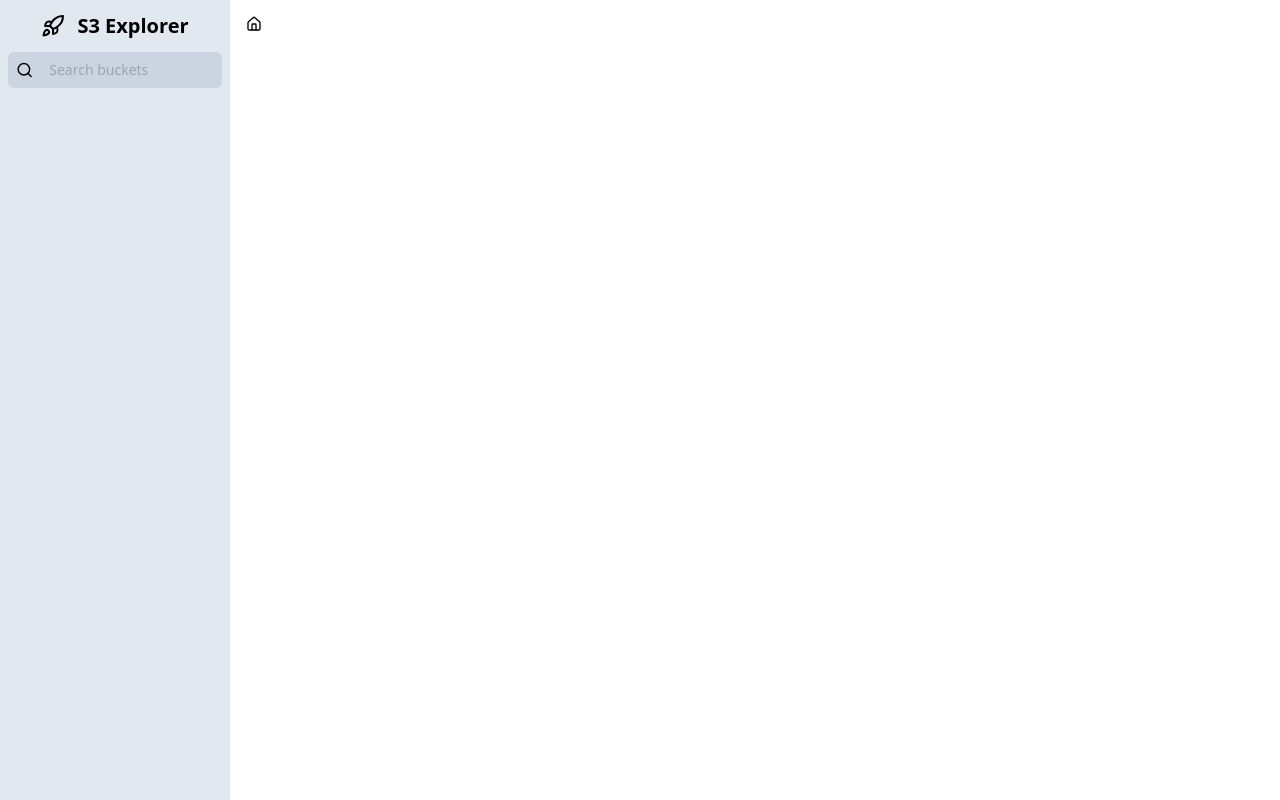
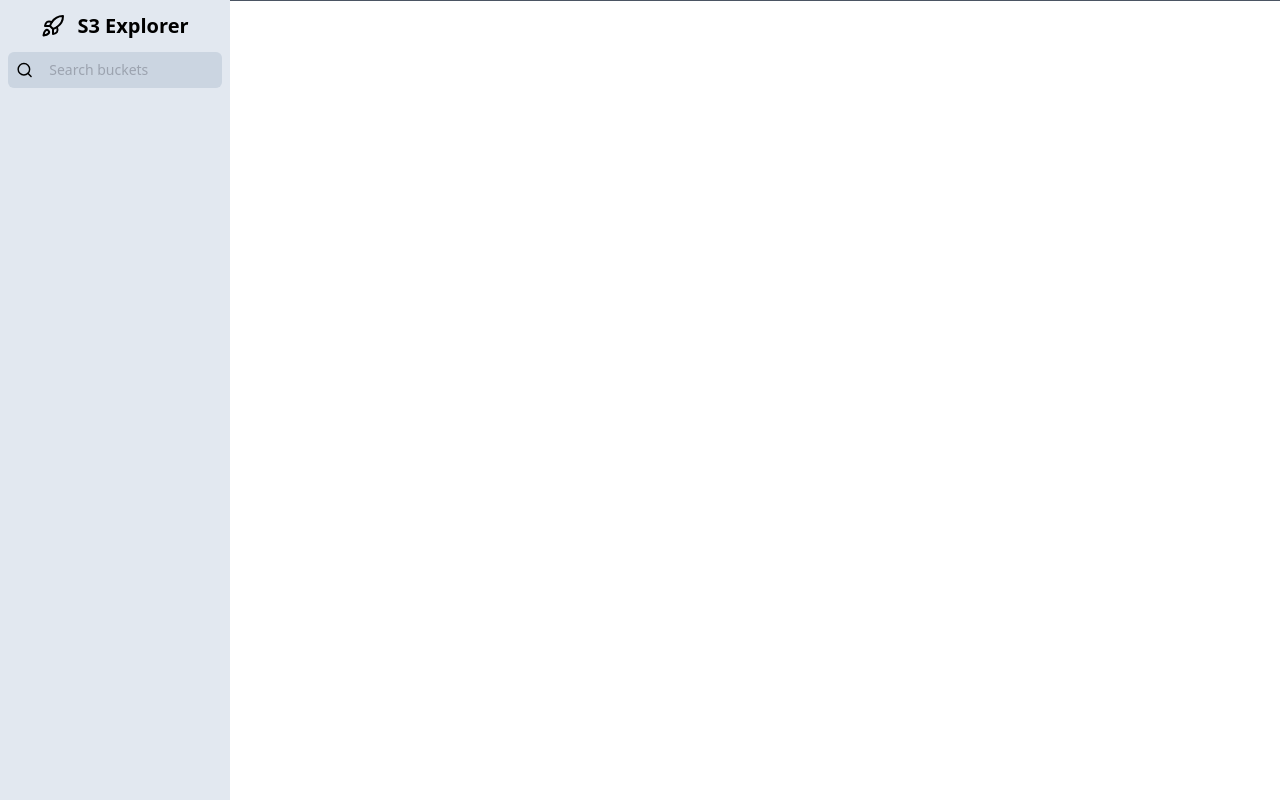
Before and after one commit to devjayprakash/easyaws, a React (Vite) app in the folder s3explorer/: page / in a window 1280 px wide. Built offline with nearby package versions, Linux system fonts and the light colour scheme.

Commit message:
Tabs support

```diff
--- a/s3explorer/package.json
+++ b/s3explorer/package.json
@@ -42,6 +42,7 @@
   "license": "MIT",
   "dependencies": {
     "@aws-sdk/client-s3": "^3.609.0",
+    "@monaco-editor/react": "^4.6.0",
     "@tailwindcss/line-clamp": "^0.4.4",
     "electron-squirrel-startup": "^1.0.1",
     "lucide-react": "^0.400.0",
--- a/s3explorer/src/components/FolderContent.tsx
+++ b/s3explorer/src/components/FolderContent.tsx
@@ -2,16 +2,11 @@ import { FolderArchiveIcon, HomeIcon } from 'lucide-react';
 import React, { useEffect, useState } from 'react';
 import useGlobalStore, { ContentResult } from '../store/global';
 
-function FolderContent() {
-  const {
-    active_bucket,
-    currentTree,
-    createTree,
-    path,
-    setCurrentTree,
-    addPath,
-    setPath,
-  } = useGlobalStore();
+const FolderContent: React.FC<{
+  active_bucket: string;
+}> = ({ active_bucket }) => {
+  const { currentTree, createTree, path, setCurrentTree, addPath, setPath } =
+    useGlobalStore();
   const [loading, setLoading] = useState(false);
 
   useEffect(() => {
@@ -34,13 +29,13 @@ function FolderContent() {
 
   if (loading)
     return (
-      <div className="w-full h-screen flex justify-center items-center text-xl text-slate-400">
+      <div className="w-full h-full flex justify-center items-center text-xl text-slate-400">
         Loading...
       </div>
     );
 
   return (
-    <div className="flex h-screen flex-col overflow-hidden">
+    <div className="flex h-full flex-col overflow-hidden">
       <div className="flex flex-wrap gap-1 p-2 items-center">
         <div
           onClick={() => {
@@ -89,6 +84,6 @@ function FolderContent() {
       </div>
     </div>
   );
-}
+};
 
 export default FolderContent;
--- a/s3explorer/src/components/Sidebar.tsx
+++ b/s3explorer/src/components/Sidebar.tsx
@@ -1,12 +1,13 @@
 import { FolderArchive, RocketIcon, SearchIcon, XCircle } from 'lucide-react';
 import React, { useEffect } from 'react';
-import useGlobalStore from '../store/global';
+import useTabs from '../store/tab-store';
+import FolderContent from './FolderContent';
 
 function Sidebar() {
   const [buckets, setBuckets] = React.useState<Array<string>>([]);
   const [searchTerm, setSearchTerm] = React.useState<string>('');
 
-  const { setActiveBucket } = useGlobalStore();
+  const { addTab, setActiveTab } = useTabs();
 
   useEffect(() => {
     const getBucketData = async () => {
@@ -45,7 +46,16 @@ function Sidebar() {
           .filter((b) => b.includes(searchTerm))
           .map((bucket) => (
             <div
-              onClick={() => setActiveBucket(bucket)}
+              key={bucket}
+              onClick={() => {
+                const tab = {
+                  name: bucket,
+                  id: bucket,
+                  content: <FolderContent active_bucket={bucket} />,
+                };
+                addTab(tab);
+                setActiveTab(tab);
+              }}
               className="p-2 flex items-center gap-2 rounded-md cursor-pointer hover:bg-slate-800 duration-150"
             >
               <FolderArchive size={20} className="flex-shrink-0" />
--- /dev/null
+++ b/s3explorer/src/components/Tabs.tsx
@@ -0,0 +1,37 @@
+import { File, XIcon } from 'lucide-react';
+import React from 'react';
+import useTabs from '../store/tab-store';
+
+const Tabs: React.FC = () => {
+  const { tabs, activeTab, removeTab, setActiveTab } = useTabs();
+
+  return (
+    <div className="h-screen flex flex-col">
+      <div className="flex flex-shrink-0 border-b border-gray-600 w-full items-center overflow-x-auto">
+        {tabs.map((tab) => (
+          <div
+            onClick={() => setActiveTab(tab)}
+            key={tab.name}
+            className={`px-3 py-1 flex-shrink-0 flex gap-2 items-center cursor-pointer text-sm border-t-[2px] border-r border-gray-600 ${
+              tab.id === activeTab?.id
+                ? 'text-white border-t-sky-500'
+                : 'bg-slate-950 text-gray-400'
+            }`}
+          >
+            <File size={12} /> <span className="text-sm">{tab.name}</span>
+            <XIcon
+              onClick={() => {
+                removeTab(tab);
+              }}
+              className="cursor-pointer hover:text-white hover:bg-red-300 rounded-full duration-150"
+              size={16}
+            />
+          </div>
+        ))}
+      </div>
+      <div className="flex-grow overflow-auto">{activeTab?.content}</div>
+    </div>
+  );
+};
+
+export default Tabs;
--- a/s3explorer/src/pages/homepage.tsx
+++ b/s3explorer/src/pages/homepage.tsx
@@ -1,13 +1,13 @@
 import React from 'react';
-import FolderContent from '../components/FolderContent';
 import Sidebar from '../components/Sidebar';
+import Tabs from '../components/Tabs';
 
 function HomePage() {
   return (
     <div className="w-full h-screen flex dark:bg-slate-800 dark:text-white">
       <Sidebar />
       <main className="flex-grow">
-        <FolderContent />
+        <Tabs />
       </main>
     </div>
   );
--- a/s3explorer/src/store/global.ts
+++ b/s3explorer/src/store/global.ts
@@ -12,8 +12,6 @@ export interface ContentResult {
 }
 
 type GlobalStore = {
-  active_bucket: string | null;
-  setActiveBucket: (bucket: string) => void;
   tree: S3TreeNode[] | null;
   createTree: (objects: Array<ContentResult>) => void;
   path: Array<string>;
@@ -45,8 +43,6 @@ const addToTree = (tree: S3TreeNode[], path: string) => {
 };
 
 const useGlobalStore = create<GlobalStore>((set) => ({
-  active_bucket: null,
-  setActiveBucket: (bucket) => set({ active_bucket: bucket }),
   tree: null,
   path: [],
   createTree: (objects) =>
--- /dev/null
+++ b/s3explorer/src/store/tab-store.ts
@@ -0,0 +1,29 @@
+import { create } from 'zustand';
+
+interface Tab {
+  id: string;
+  name: string;
+  content: React.ReactNode;
+}
+
+interface TabsStore {
+  tabs: Tab[];
+  activeTab: Tab | null;
+  addTab: (tab: Tab) => void;
+  removeTab: (tab: Tab) => void;
+  setActiveTab: (tab: Tab) => void;
+}
+
+const useTabs = create<TabsStore>((set) => ({
+  tabs: [],
+  activeTab: null,
+  addTab: (tab) => set((state) => ({ tabs: [...state.tabs, tab] })),
+  removeTab: (tab) =>
+    set((state) => ({
+      tabs: state.tabs.filter((t) => t.id !== tab.id),
+      activeTab: state.tabs.length === 1 ? null : state.activeTab,
+    })),
+  setActiveTab: (tab) => set({ activeTab: tab }),
+}));
+
+export default useTabs;
```
Also changed, not shown: 1 other file (tests, documents, lock files or other folders).
